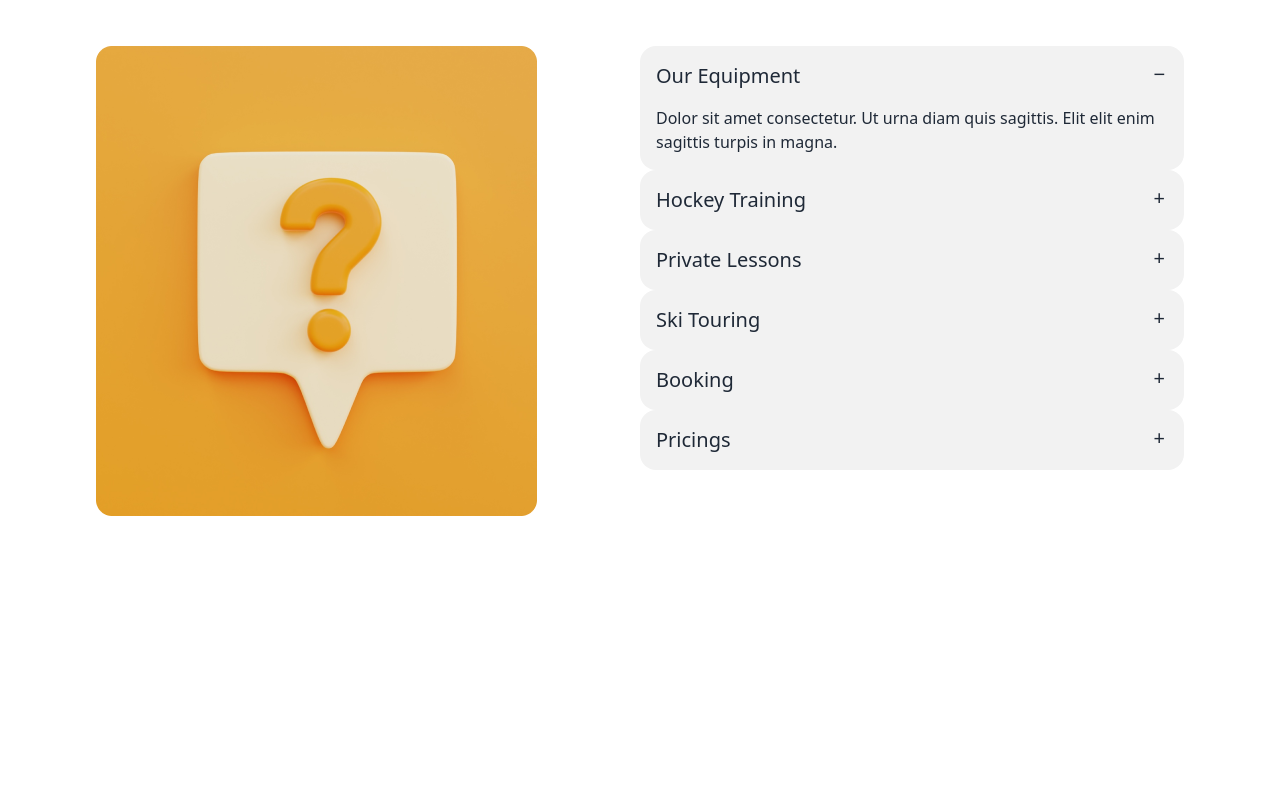
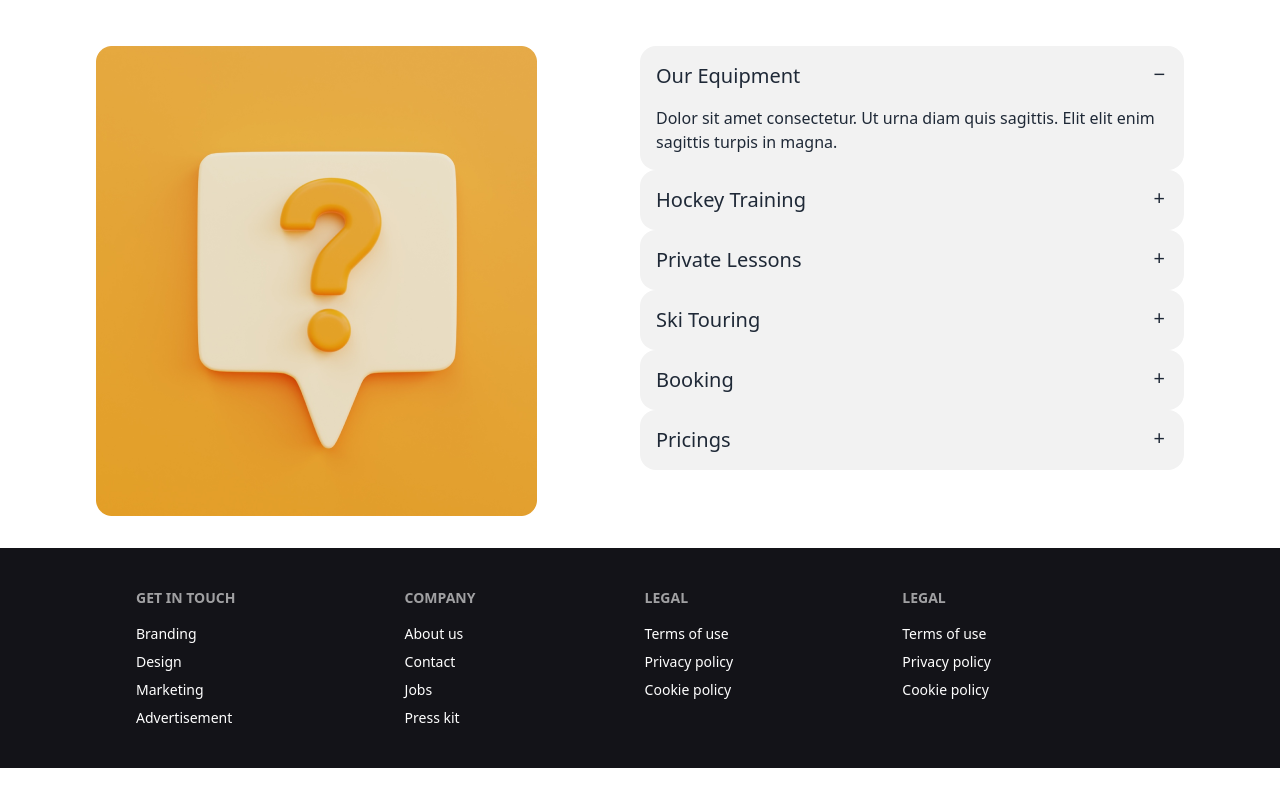
Before and after one commit to jahidpappuctg/b9a3, a plain HTML site: page index.html in a window 1280 px wide. Shown: the part 3082-3882 px from the top of the page. Before the commit the page ends 3630 px from the top, so only its background shows below. Drawn offline with nearby package versions, Linux system fonts and the light colour scheme.

Commit message:
footer udpate

```diff
--- a/index.html
+++ b/index.html
@@ -297,8 +297,37 @@
 
 
     </main>
-    <footer class="text-[131318]">
+    <footer class="bg-[#131318]">
+      <div class="container mx-auto lg:px-24 px-8 my-8">
+        <footer-area class="footer p-10 text-base-content text-white">
+          <nav>
+            <header class="footer-title">Get In Touch</header>
+            <a class="link link-hover">Branding</a>
+            <a class="link link-hover">Design</a>
+            <a class="link link-hover">Marketing</a>
+            <a class="link link-hover">Advertisement</a>
+          </nav>
+          <nav>
+            <header class="footer-title">Company</header>
+            <a class="link link-hover">About us</a>
+            <a class="link link-hover">Contact</a>
+            <a class="link link-hover">Jobs</a>
+            <a class="link link-hover">Press kit</a>
+          </nav>
+          <nav>
+            <header class="footer-title">Legal</header>
+            <a class="link link-hover">Terms of use</a>
+            <a class="link link-hover">Privacy policy</a>
+            <a class="link link-hover">Cookie policy</a>
+          </nav>
+          <nav>
+            <header class="footer-title">Legal</header>
+            <a class="link link-hover">Terms of use</a>
+            <a class="link link-hover">Privacy policy</a>
+            <a class="link link-hover">Cookie policy</a>
+          </nav>
 
+      </div>
     </footer>
 
 </body>
```
